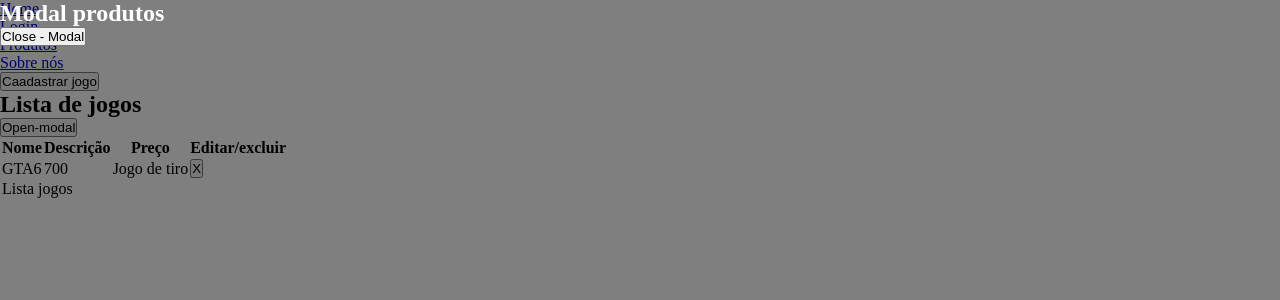
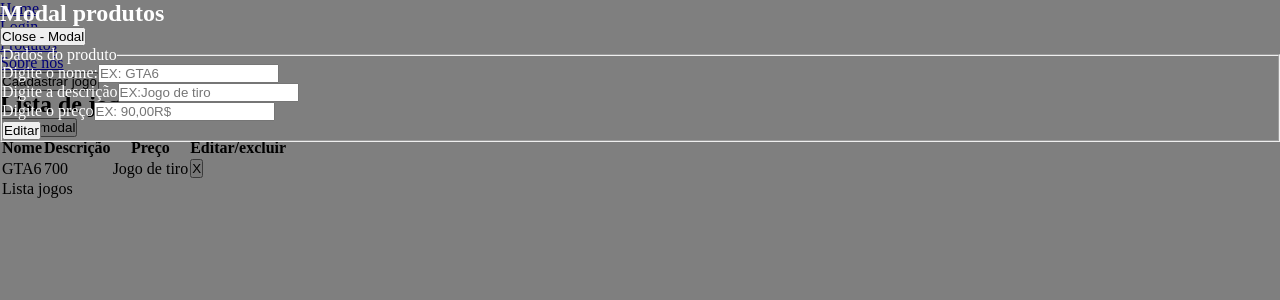
Before and after one commit to santanaIgot/app-front-react, a React (Vite) app: page /produtos in a window 1280 px wide. Both pictures are taken after a click on the button "Open-modal". Shown: the top 300 px of the page. Built offline with nearby package versions, Linux system fonts and the light colour scheme; data requests are answered from the project's data file.

Commit message:
Form editar criado

```diff
--- a/src/components/ModalActions.jsx
+++ b/src/components/ModalActions.jsx
@@ -8,6 +8,31 @@ export default function ModalActions(props) {
       <div className={styles.container}>
         <h1>Modal produtos</h1>
         <button onClick={()=>props.setOpen(false)}>Close - Modal</button>
+
+        <div className="">
+            <form action="">
+                <fieldset>
+                    <legend>Dados do produto</legend>
+                    <div className="">
+                        <label htmlFor="idNome">Digite o nome:</label>
+                        <input type="text" name="nome" id="idNome" placeholder="EX: GTA6" />
+                    </div>
+                    <div className="">
+                        <label htmlFor="idDescricao">Digite a descrição</label>
+                        <input type="text" name="descricao" id="idDescricao" placeholder="EX:Jogo de tiro" />
+                    </div>
+
+                     <div className="">
+                        <label htmlFor="idPreco">Digite o preço</label>
+                        <input type="number" name="preco" id="idPreco" placeholder="EX: 90,00R$" />
+                    </div>
+
+                    <div className="">
+                        <button>Editar</button>
+                    </div>
+                </fieldset>
+            </form>
+        </div>
       </div>
     );
   }
```
